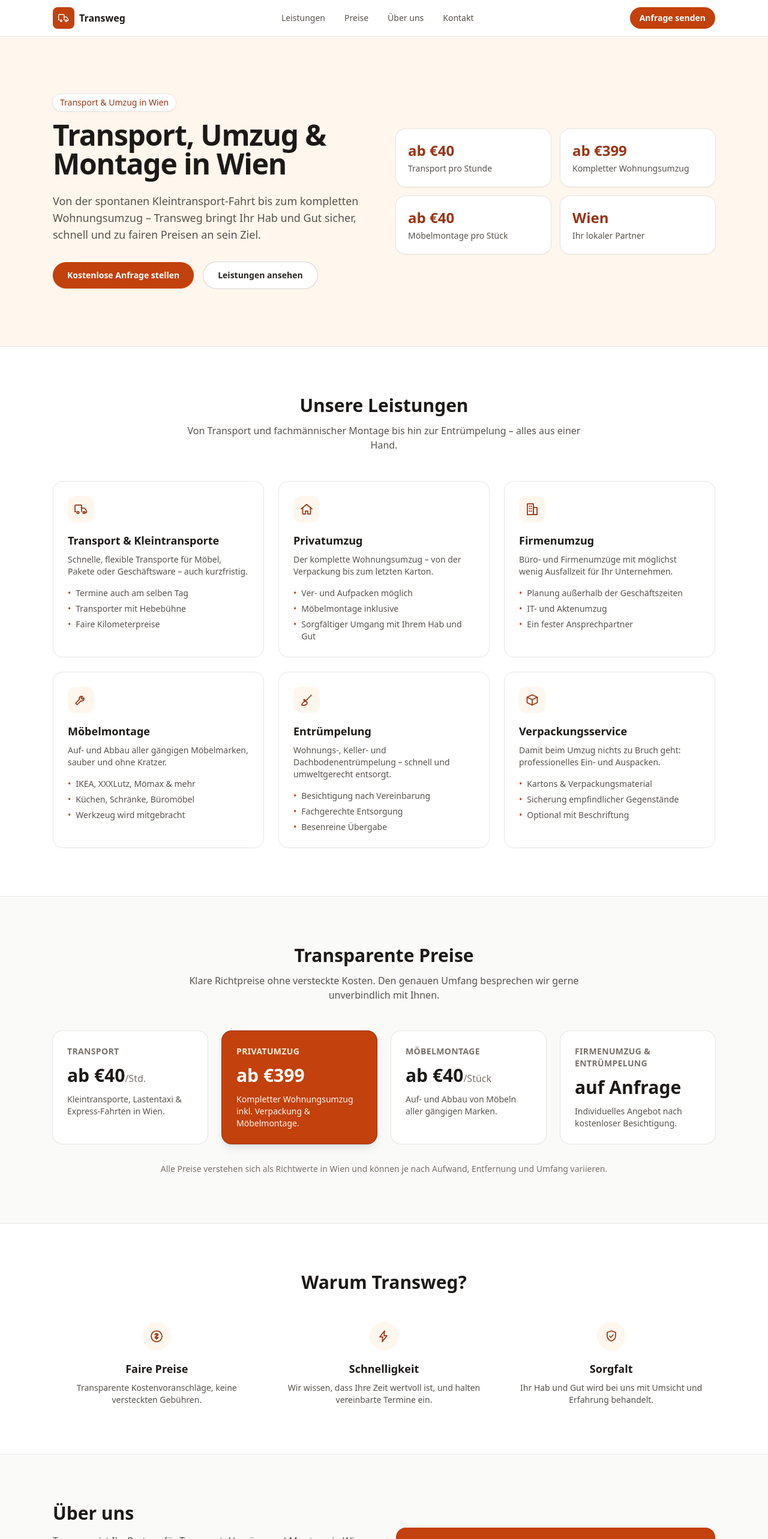
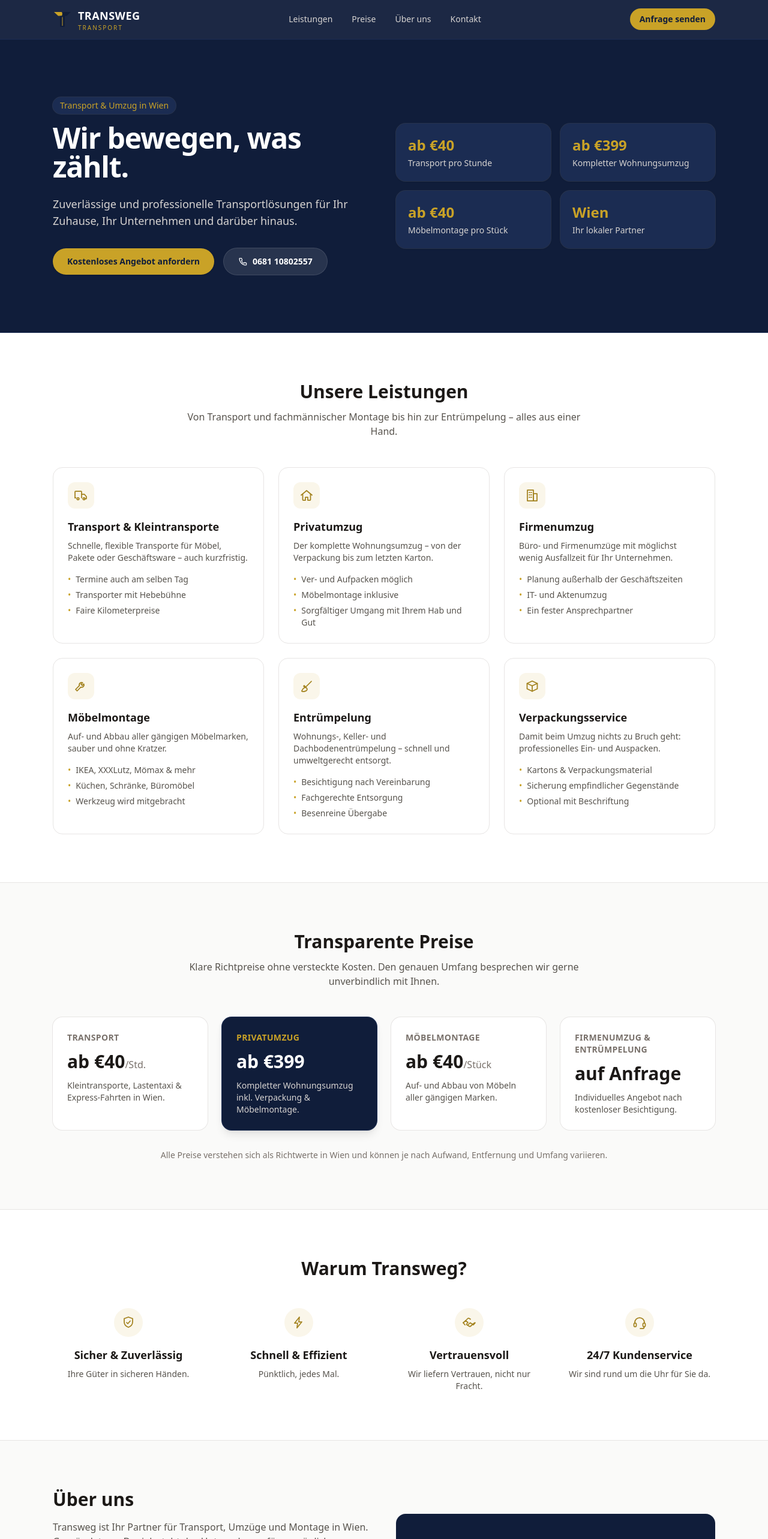
Before and after one commit to Sinabm3/transweg, a React (Vite) app in the folder frontend/: page / in a window 1280 px wide. Shown: the top 2566 px of the page at 60% size. Built offline with nearby package versions, Linux system fonts and the light colour scheme.

Commit message:
Rebrand site to navy/gold Transweg identity from provided logo and flyer
New logo mark, header/hero/footer in navy with gold accent, updated
hero headline and phone number, and a 4-item "why us" section matching
the flyer copy.

Co-Authored-By: Claude Sonnet 5 <noreply@anthropic.com>

```diff
--- a/frontend/src/components/About.tsx
+++ b/frontend/src/components/About.tsx
@@ -26,12 +26,10 @@ export function About() {
           </div>
         </div>
 
-        <div className="rounded-2xl bg-brand p-8 text-white sm:p-10">
-          <p className="text-sm font-semibold uppercase tracking-wide text-orange-100">
-            Inhaber
-          </p>
+        <div className="rounded-2xl bg-navy p-8 text-white sm:p-10">
+          <p className="text-sm font-semibold uppercase tracking-wide text-brand">Inhaber</p>
           <p className="mt-2 text-2xl font-bold">{company.owner}</p>
-          <p className="mt-4 text-orange-50">
+          <p className="mt-4 text-stone-300">
             "Mir ist wichtig, dass sich unsere Kunden bei jedem Schritt gut aufgehoben fühlen –
             von der ersten Anfrage bis zum letzten Karton."
           </p>
--- a/frontend/src/components/ContactForm.tsx
+++ b/frontend/src/components/ContactForm.tsx
@@ -1,7 +1,7 @@
 import { useState, type FormEvent } from 'react'
 import { submitContact } from '../api/contact'
 import { company } from '../content/company'
-import { MapPinIcon } from './icons'
+import { MapPinIcon, PhoneIcon } from './icons'
 
 type Status = 'idle' | 'sending' | 'success' | 'error'
 
@@ -38,9 +38,17 @@ export function ContactForm() {
           </p>
 
           <div className="mt-6 flex items-start gap-3 text-sm text-stone-600">
-            <MapPinIcon className="mt-0.5 h-5 w-5 shrink-0 text-brand" />
+            <MapPinIcon className="mt-0.5 h-5 w-5 shrink-0 text-brand-dark" />
             <span>{company.address}</span>
           </div>
+
+          <a
+            href={company.phoneHref}
+            className="mt-3 flex items-center gap-3 text-sm font-medium text-stone-700 hover:text-brand-dark"
+          >
+            <PhoneIcon className="h-5 w-5 shrink-0 text-brand-dark" />
+            <span>{company.phone}</span>
+          </a>
         </div>
 
         <form
@@ -88,7 +96,7 @@ export function ContactForm() {
           <button
             type="submit"
             disabled={status === 'sending'}
-            className="mt-6 w-full rounded-full bg-brand px-6 py-3 text-sm font-semibold text-white transition hover:bg-brand-dark disabled:cursor-not-allowed disabled:opacity-60"
+            className="mt-6 w-full rounded-full bg-brand px-6 py-3 text-sm font-semibold text-navy transition hover:bg-brand-dark disabled:cursor-not-allowed disabled:opacity-60"
           >
             {status === 'sending' ? 'Wird gesendet …' : 'Nachricht senden'}
           </button>
--- a/frontend/src/components/Footer.tsx
+++ b/frontend/src/components/Footer.tsx
@@ -1,13 +1,31 @@
-import { company } from '../content/company'
+import { company, footerCategories } from '../content/company'
+import { BrandMark, PhoneIcon } from './icons'
 
 export function Footer() {
   return (
-    <footer className="border-t border-stone-200 bg-stone-900 text-stone-300">
+    <footer className="border-t border-navy-light bg-navy text-stone-300">
       <div className="mx-auto max-w-6xl px-4 py-10 sm:px-6">
         <div className="flex flex-col gap-6 sm:flex-row sm:items-start sm:justify-between">
           <div>
-            <p className="text-lg font-semibold text-white">{company.name}</p>
-            <p className="mt-1 text-sm">{company.tagline}</p>
+            <div className="flex items-center gap-2.5">
+              <BrandMark className="h-8 w-8" />
+              <span className="leading-tight">
+                <span className="block text-lg font-bold tracking-wide text-white">
+                  {company.name.toUpperCase()}
+                </span>
+                <span className="block text-[10px] font-medium tracking-[0.2em] text-brand">
+                  TRANSPORT
+                </span>
+              </span>
+            </div>
+            <p className="mt-3 text-sm">{company.tagline}</p>
+            <a
+              href={company.phoneHref}
+              className="mt-2 flex items-center gap-2 text-sm text-white hover:text-brand"
+            >
+              <PhoneIcon className="h-4 w-4" />
+              {company.phone}
+            </a>
           </div>
 
           <div className="text-sm">
@@ -17,7 +35,16 @@ export function Footer() {
           </div>
         </div>
 
-        <p className="mt-8 border-t border-stone-800 pt-6 text-xs text-stone-500">
+        <div className="mt-8 grid grid-cols-2 gap-4 border-t border-navy-light pt-6 text-xs text-stone-400 sm:grid-cols-4">
+          {footerCategories.map((category) => (
+            <div key={category.title}>
+              <p className="font-semibold text-stone-200">{category.title}</p>
+              <p>{category.subtitle}</p>
+            </div>
+          ))}
+        </div>
+
+        <p className="mt-8 border-t border-navy-light pt-6 text-xs text-stone-500">
           © {new Date().getFullYear()} {company.name}. Alle Rechte vorbehalten.
         </p>
       </div>
--- a/frontend/src/components/Header.tsx
+++ b/frontend/src/components/Header.tsx
@@ -1,4 +1,4 @@
-import { TruckIcon } from './icons'
+import { BrandMark } from './icons'
 import { company } from '../content/company'
 
 const links = [
@@ -10,16 +10,21 @@ const links = [
 
 export function Header() {
   return (
-    <header className="sticky top-0 z-40 border-b border-stone-200 bg-white/90 backdrop-blur">
+    <header className="sticky top-0 z-40 border-b border-navy-light bg-navy/95 backdrop-blur">
       <div className="mx-auto flex max-w-6xl items-center justify-between px-4 py-3 sm:px-6">
-        <a href="#top" className="flex items-center gap-2 font-semibold text-stone-900">
-          <span className="flex h-9 w-9 items-center justify-center rounded-lg bg-brand text-white">
-            <TruckIcon className="h-5 w-5" />
+        <a href="#top" className="flex items-center gap-2.5">
+          <BrandMark className="h-8 w-8" />
+          <span className="leading-tight">
+            <span className="block text-lg font-bold tracking-wide text-white">
+              {company.name.toUpperCase()}
+            </span>
+            <span className="block text-[10px] font-medium tracking-[0.2em] text-brand">
+              TRANSPORT
+            </span>
           </span>
-          {company.name}
         </a>
 
-        <nav className="hidden gap-8 text-sm font-medium text-stone-600 sm:flex">
+        <nav className="hidden gap-8 text-sm font-medium text-stone-300 sm:flex">
           {links.map((link) => (
             <a key={link.href} href={link.href} className="transition hover:text-brand">
               {link.label}
@@ -29,7 +34,7 @@ export function Header() {
 
         <a
           href="#kontakt"
-          className="rounded-full bg-brand px-4 py-2 text-sm font-semibold text-white transition hover:bg-brand-dark"
+          className="rounded-full bg-brand px-4 py-2 text-sm font-semibold text-navy transition hover:bg-brand-dark"
         >
           Anfrage senden
         </a>
--- a/frontend/src/components/Hero.tsx
+++ b/frontend/src/components/Hero.tsx
@@ -1,33 +1,31 @@
-import { company } from '../content/company'
+import { company, hero } from '../content/company'
+import { PhoneIcon } from './icons'
 
 export function Hero() {
   return (
-    <section id="top" className="border-b border-stone-200 bg-brand-light">
+    <section id="top" className="border-b border-navy-light bg-navy">
       <div className="mx-auto grid max-w-6xl gap-10 px-4 py-16 sm:px-6 sm:py-24 lg:grid-cols-2 lg:items-center">
         <div>
-          <p className="mb-4 inline-flex items-center rounded-full bg-white px-3 py-1 text-sm font-medium text-brand-dark shadow-sm ring-1 ring-stone-200">
-            Transport & Umzug in Wien
+          <p className="mb-4 inline-flex items-center rounded-full bg-navy-light px-3 py-1 text-sm font-medium text-brand ring-1 ring-white/10">
+            {hero.eyebrow}
           </p>
-          <h1 className="text-4xl font-bold tracking-tight text-stone-900 sm:text-5xl">
-            {company.tagline}
+          <h1 className="text-4xl font-bold tracking-tight text-white sm:text-5xl">
+            {hero.headline}
           </h1>
-          <p className="mt-6 text-lg text-stone-600">
-            Von der spontanen Kleintransport-Fahrt bis zum kompletten Wohnungsumzug –{' '}
-            {company.name} bringt Ihr Hab und Gut sicher, schnell und zu fairen Preisen an sein
-            Ziel.
-          </p>
-          <div className="mt-8 flex flex-wrap gap-4">
+          <p className="mt-6 text-lg text-stone-300">{hero.subheadline}</p>
+          <div className="mt-8 flex flex-wrap items-center gap-4">
             <a
               href="#kontakt"
-              className="rounded-full bg-brand px-6 py-3 text-sm font-semibold text-white shadow-sm transition hover:bg-brand-dark"
+              className="rounded-full bg-brand px-6 py-3 text-sm font-semibold text-navy shadow-sm transition hover:bg-brand-dark"
             >
-              Kostenlose Anfrage stellen
+              Kostenloses Angebot anfordern
             </a>
             <a
-              href="#leistungen"
-              className="rounded-full bg-white px-6 py-3 text-sm font-semibold text-stone-800 ring-1 ring-stone-300 transition hover:bg-stone-50"
+              href={company.phoneHref}
+              className="flex items-center gap-2 rounded-full bg-white/10 px-6 py-3 text-sm font-semibold text-white ring-1 ring-white/20 transition hover:bg-white/15"
             >
-              Leistungen ansehen
+              <PhoneIcon className="h-4 w-4" />
+              {company.phone}
             </a>
           </div>
         </div>
@@ -39,9 +37,12 @@ export function Hero() {
             ['ab €40', 'Möbelmontage pro Stück'],
             ['Wien', 'Ihr lokaler Partner'],
           ].map(([stat, label]) => (
-            <div key={label} className="rounded-2xl bg-white p-5 shadow-sm ring-1 ring-stone-200">
-              <p className="text-2xl font-bold text-brand-dark">{stat}</p>
-              <p className="mt-1 text-sm text-stone-600">{label}</p>
+            <div
+              key={label}
+              className="rounded-2xl bg-navy-light p-5 shadow-sm ring-1 ring-white/10"
+            >
+              <p className="text-2xl font-bold text-brand">{stat}</p>
+              <p className="mt-1 text-sm text-stone-300">{label}</p>
             </div>
           ))}
         </div>
--- a/frontend/src/components/Pricing.tsx
+++ b/frontend/src/components/Pricing.tsx
@@ -18,13 +18,13 @@ export function Pricing() {
               key={plan.title}
               className={`flex flex-col rounded-2xl p-6 ${
                 plan.featured
-                  ? 'bg-brand text-white shadow-lg ring-1 ring-brand-dark'
+                  ? 'bg-navy text-white shadow-lg ring-1 ring-navy-light'
                   : 'bg-white ring-1 ring-stone-200'
               }`}
             >
               <h3
                 className={`text-sm font-semibold uppercase tracking-wide ${
-                  plan.featured ? 'text-orange-100' : 'text-stone-500'
+                  plan.featured ? 'text-brand' : 'text-stone-500'
                 }`}
               >
                 {plan.title}
@@ -33,13 +33,13 @@ export function Pricing() {
                 {plan.price}
                 {plan.unit && (
                   <span
-                    className={`text-base font-medium ${plan.featured ? 'text-orange-100' : 'text-stone-500'}`}
+                    className={`text-base font-medium ${plan.featured ? 'text-stone-300' : 'text-stone-500'}`}
                   >
                     {plan.unit}
                   </span>
                 )}
               </p>
-              <p className={`mt-3 text-sm ${plan.featured ? 'text-orange-50' : 'text-stone-600'}`}>
+              <p className={`mt-3 text-sm ${plan.featured ? 'text-stone-300' : 'text-stone-600'}`}>
                 {plan.description}
               </p>
             </div>
--- a/frontend/src/components/WhyUs.tsx
+++ b/frontend/src/components/WhyUs.tsx
@@ -1,7 +1,7 @@
 import { values } from '../content/company'
-import { BoltIcon, CoinIcon, ShieldIcon } from './icons'
+import { HandshakeIcon, HeadsetIcon, ShieldIcon, BoltIcon } from './icons'
 
-const icons = [CoinIcon, BoltIcon, ShieldIcon]
+const icons = [ShieldIcon, BoltIcon, HandshakeIcon, HeadsetIcon]
 
 export function WhyUs() {
   return (
@@ -10,7 +10,7 @@ export function WhyUs() {
         <h2 className="text-3xl font-bold text-stone-900">Warum {'Transweg'}?</h2>
       </div>
 
-      <div className="mt-12 grid gap-8 sm:grid-cols-3">
+      <div className="mt-12 grid gap-8 sm:grid-cols-2 lg:grid-cols-4">
         {values.map((value, index) => {
           const Icon = icons[index % icons.length]
           return (
--- a/frontend/src/components/icons.tsx
+++ b/frontend/src/components/icons.tsx
@@ -101,3 +101,44 @@ export function MapPinIcon({ className }: IconProps) {
     </svg>
   )
 }
+
+export function PhoneIcon({ className }: IconProps) {
+  return (
+    <svg viewBox="0 0 24 24" className={className} {...base}>
+      <path d="M5 4h3.5l1.5 4.5-2 1.5a11 11 0 0 0 6.5 6.5l1.5-2 4.5 1.5V20a1 1 0 0 1-1 1C10.5 21 3 13.5 3 5a1 1 0 0 1 1-1Z" />
+    </svg>
+  )
+}
+
+export function HandshakeIcon({ className }: IconProps) {
+  return (
+    <svg viewBox="0 0 24 24" className={className} {...base}>
+      <path d="M2 12.5 6 9l4 3-2 2a1.4 1.4 0 0 0 2 2l3.5-3.5L18 15l3-2.5" />
+      <path d="M6 9l3.5-3.5a2 2 0 0 1 2.5-.3L14 6.5" />
+      <path d="M18 15 14.5 18a2 2 0 0 1-2.5.2L10 17" />
+      <path d="M2 12.5 5 16M22 12.5 19 16" />
+    </svg>
+  )
+}
+
+export function HeadsetIcon({ className }: IconProps) {
+  return (
+    <svg viewBox="0 0 24 24" className={className} {...base}>
+      <path d="M4 13v-1a8 8 0 0 1 16 0v1" />
+      <rect x="2.5" y="13" width="4" height="6" rx="1.5" />
+      <rect x="17.5" y="13" width="4" height="6" rx="1.5" />
+      <path d="M19.5 19v1a2 2 0 0 1-2 2H13" />
+    </svg>
+  )
+}
+
+export function BrandMark({ className }: IconProps) {
+  return (
+    <svg viewBox="0 0 64 64" className={className} xmlns="http://www.w3.org/2000/svg">
+      <path d="M4 8 L30 8 L34 21 L18 21 Z" fill="#c9a227" />
+      <path d="M60 8 L34 8 L30 21 L46 21 Z" fill="#101d3a" />
+      <path d="M24 21 H40 V54 Q40 58 36 58 H28 Q24 58 24 54 Z" fill="#101d3a" />
+      <path d="M31 25 H33 V54 H31 Z" fill="#c9a227" />
+    </svg>
+  )
+}
--- a/frontend/src/content/company.ts
+++ b/frontend/src/content/company.ts
@@ -1,12 +1,20 @@
 export const company = {
   name: 'Transweg',
-  tagline: 'Transport, Umzug & Montage in Wien',
+  legalName: 'Transweg Transport',
+  tagline: 'Ihr Weg, unsere Mission',
   owner: 'Danial',
   // TODO: confirm postal code / district for the address before going live.
   address: 'Lerchenfelder Straße 16, Wien',
   email: 'sinabm3@gmail.com',
-  // TODO: add a real phone number once available.
-  phone: undefined as string | undefined,
+  phone: '0681 10802557',
+  phoneHref: 'tel:+4368110802557',
+}
+
+export const hero = {
+  eyebrow: 'Transport & Umzug in Wien',
+  headline: 'Wir bewegen, was zählt.',
+  subheadline:
+    'Zuverlässige und professionelle Transportlösungen für Ihr Zuhause, Ihr Unternehmen und darüber hinaus.',
 }
 
 export type Service = {
@@ -90,15 +98,31 @@ export type Value = {
 
 export const values: Value[] = [
   {
-    title: 'Faire Preise',
-    description: 'Transparente Kostenvoranschläge, keine versteckten Gebühren.',
+    title: 'Sicher & Zuverlässig',
+    description: 'Ihre Güter in sicheren Händen.',
   },
   {
-    title: 'Schnelligkeit',
-    description: 'Wir wissen, dass Ihre Zeit wertvoll ist, und halten vereinbarte Termine ein.',
+    title: 'Schnell & Effizient',
+    description: 'Pünktlich, jedes Mal.',
   },
   {
-    title: 'Sorgfalt',
-    description: 'Ihr Hab und Gut wird bei uns mit Umsicht und Erfahrung behandelt.',
+    title: 'Vertrauensvoll',
+    description: 'Wir liefern Vertrauen, nicht nur Fracht.',
+  },
+  {
+    title: '24/7 Kundenservice',
+    description: 'Wir sind rund um die Uhr für Sie da.',
   },
 ]
+
+export type FooterCategory = {
+  title: string
+  subtitle: string
+}
+
+export const footerCategories: FooterCategory[] = [
+  { title: 'Umzüge', subtitle: 'Privat & Gewerblich' },
+  { title: 'National &', subtitle: 'International' },
+  { title: 'Verpackung &', subtitle: 'Lagerung' },
+  { title: 'Versicherte', subtitle: 'Transporte' },
+]
--- a/frontend/src/index.css
+++ b/frontend/src/index.css
@@ -4,9 +4,11 @@
   --font-sans:
     system-ui, 'Segoe UI', Roboto, sans-serif;
   --color-ink: #1c1917;
-  --color-brand: #c2410c;
-  --color-brand-dark: #9a3412;
-  --color-brand-light: #fff7ed;
+  --color-brand: #c9a227;
+  --color-brand-dark: #a3821e;
+  --color-brand-light: #faf6ea;
+  --color-navy: #101d3a;
+  --color-navy-light: #1b2c52;
 }
 
 html {
```
Also changed, not shown: frontend/public/favicon.svg.
